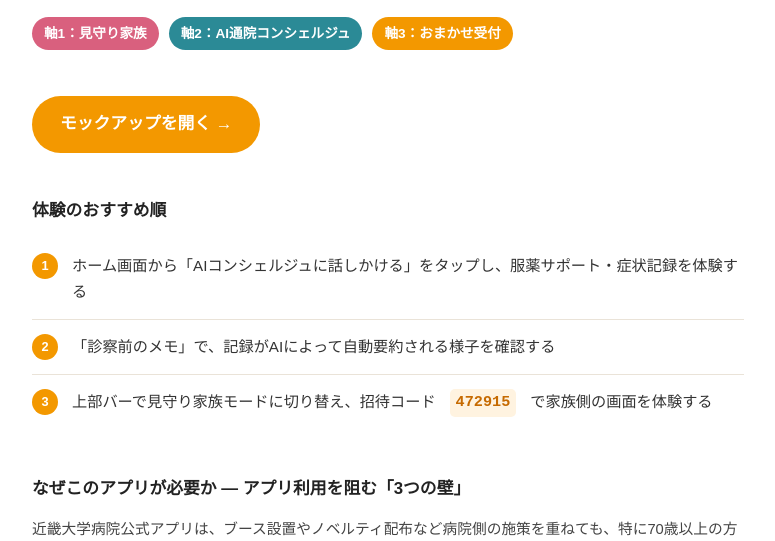
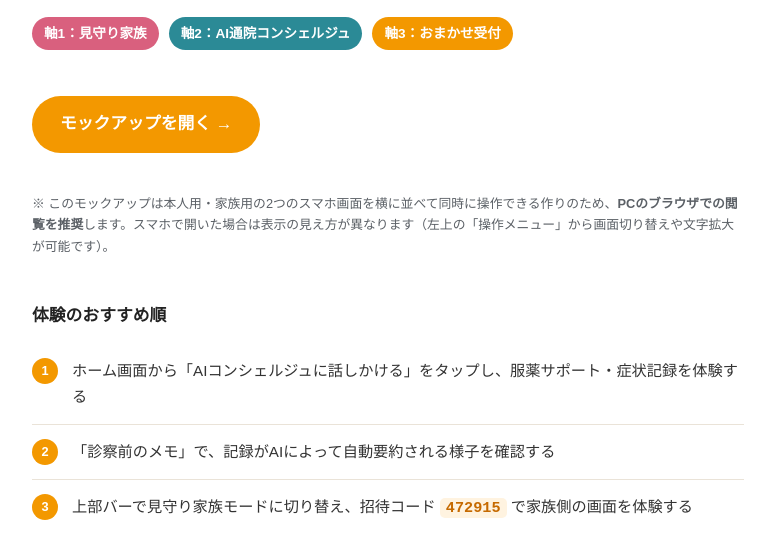
Before and after one commit to hagoromo1000/well-be-mockup-main, a plain HTML site: page index.html in a window 1280 px wide. Shown: the part 259-800 px from the top of the page, without its empty margins (252-1027 px from the left). Drawn offline with Linux system fonts and the light colour scheme.

Commit message:
概要ページの招待コード表示とPC推奨の案内を修正
- flexレイアウトのli直下にあった<code>がブロック化され、ハイライト
  背景が行全体に伸びていた不具合を修正（テキストをspanで囲んで解消）
- モックアップがPC前提のレイアウトであることと、スマホでの見え方が
  異なる旨の注記を追加

```diff
--- a/index.html
+++ b/index.html
@@ -236,13 +236,16 @@
   <div class="cta-row">
     <a class="cta" href="app/">モックアップを開く →</a>
   </div>
+  <p style="font-size:.8rem;color:var(--sub);margin-top:8px;">
+    ※ このモックアップは本人用・家族用の2つのスマホ画面を横に並べて同時に操作できる作りのため、<b>PCのブラウザでの閲覧を推奨</b>します。スマホで開いた場合は表示の見え方が異なります（左上の「操作メニュー」から画面切り替えや文字拡大が可能です）。
+  </p>
 
   <section>
     <h2>体験のおすすめ順</h2>
     <ol class="steps">
-      <li>ホーム画面から「AIコンシェルジュに話しかける」をタップし、服薬サポート・症状記録を体験する</li>
-      <li>「診察前のメモ」で、記録がAIによって自動要約される様子を確認する</li>
-      <li>上部バーで見守り家族モードに切り替え、招待コード <code>472915</code> で家族側の画面を体験する</li>
+      <li><span>ホーム画面から「AIコンシェルジュに話しかける」をタップし、服薬サポート・症状記録を体験する</span></li>
+      <li><span>「診察前のメモ」で、記録がAIによって自動要約される様子を確認する</span></li>
+      <li><span>上部バーで見守り家族モードに切り替え、招待コード <code>472915</code> で家族側の画面を体験する</span></li>
     </ol>
   </section>
 
```
